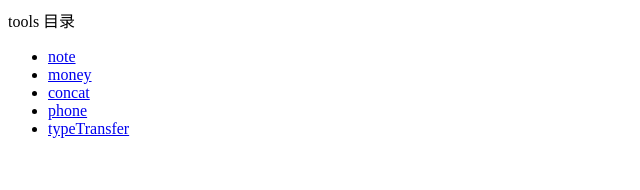
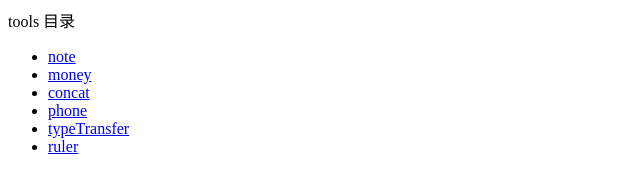
Before and after one commit to xinghaiyang1994/tools, a plain HTML site: page index.html in a window 1280 px wide. Shown: the full height of the page, 0-640 px from the left. Drawn offline with Linux system fonts and the light colour scheme.

Commit message:
feat: 增加目录

```diff
--- a/index.html
+++ b/index.html
@@ -24,6 +24,9 @@
     <li>
       <a href="./typeTransfer.html" target="_blank">typeTransfer</a>
     </li>
+    <li>
+      <a href="./ruler.html" target="_blank">ruler</a>
+    </li>
   </ul>
 </body>
 </html>
```
